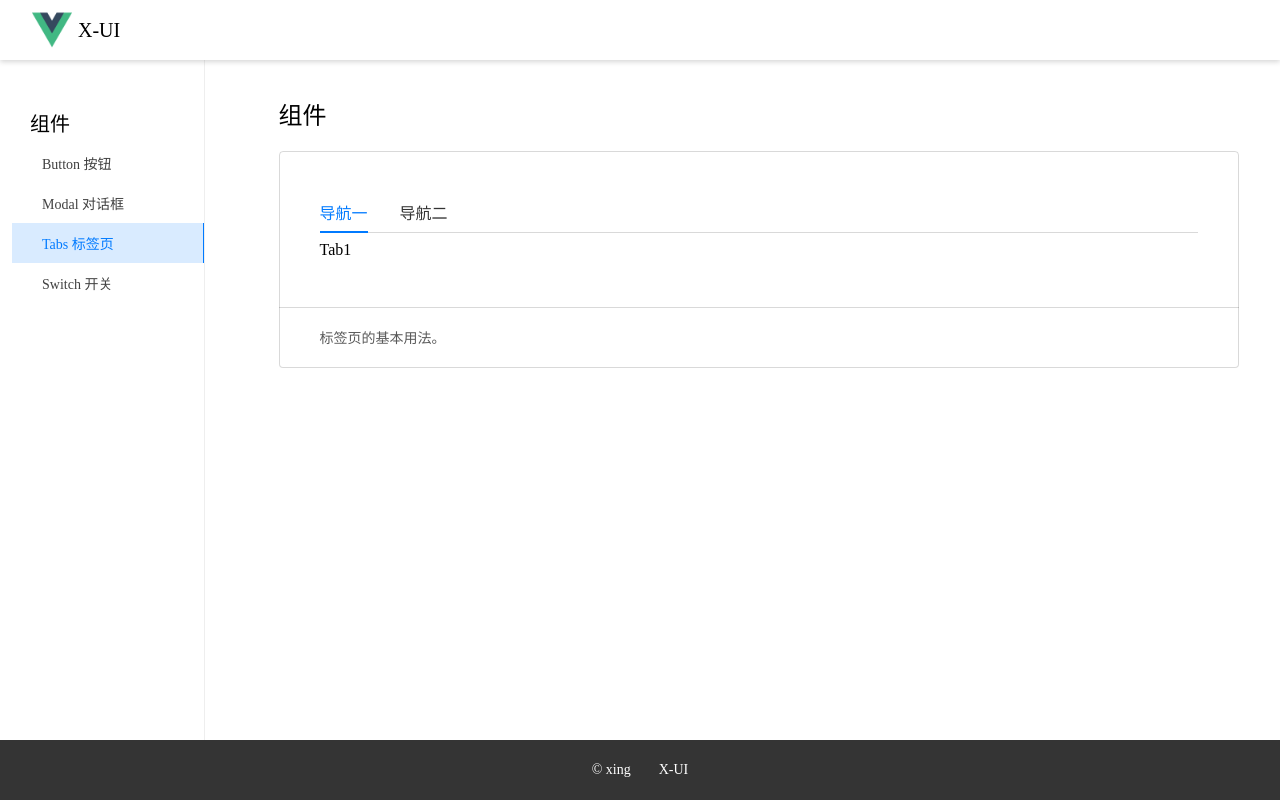
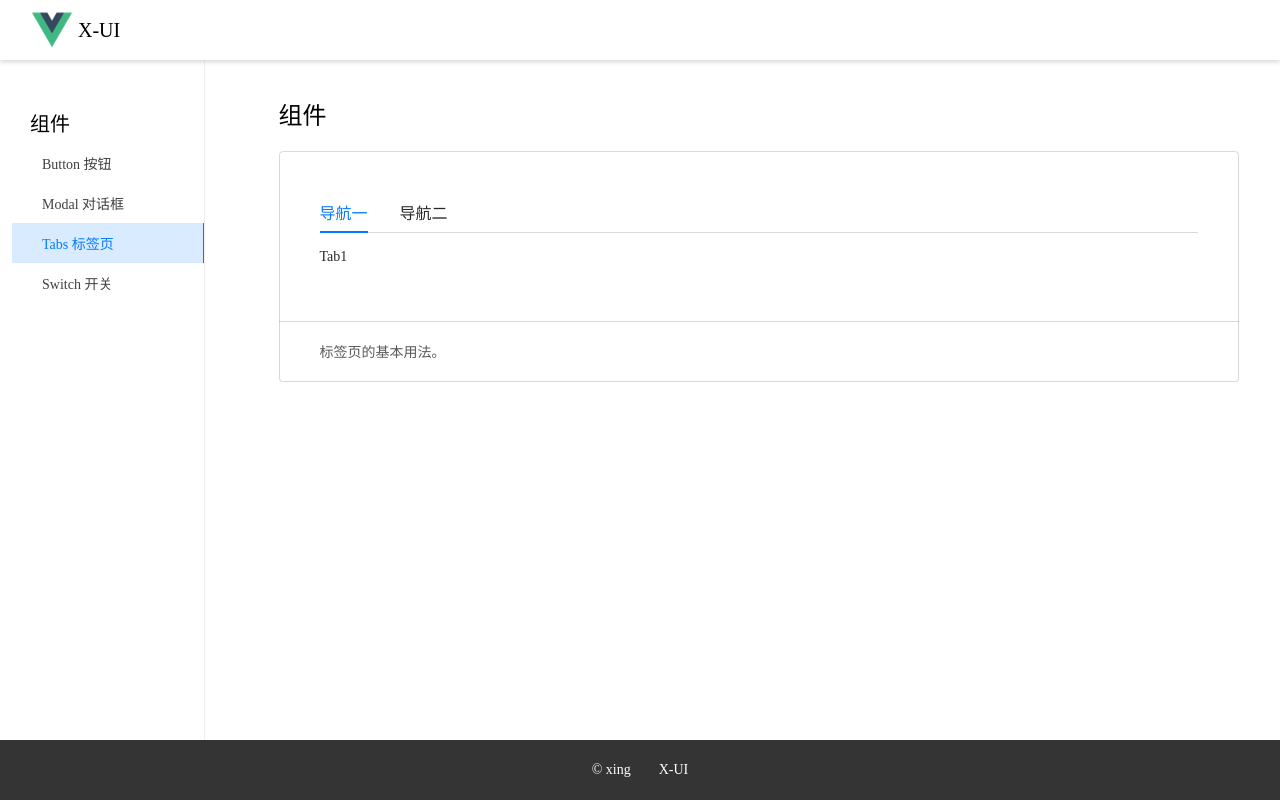
Before and after one commit to wuwenxing0912/vue3-ui, a Vue app: page /#/components/tabs in a window 1280 px wide. Built offline with nearby package versions, Linux system fonts and the light colour scheme.

Commit message:
完善样式

```diff
--- a/src/components/Tabs/Tabs.vue
+++ b/src/components/Tabs/Tabs.vue
@@ -100,11 +100,12 @@ export default {
 <style lang="scss" scoped>
 $main-color: #007aff;
 $border-color: #d9d9d9;
+$font-color: #000000d9;
 .x-tabs {
   &-nav {
     position: relative;
     display: flex;
-    color: #333;
+    color: $font-color;
     &-item {
       cursor: pointer;
       &.selected {
@@ -117,6 +118,10 @@ $border-color: #d9d9d9;
       background: $main-color;
       transition: all 0.25s;
     }
+  }
+  &-content {
+    font-size: 14px;
+    color: $font-color;
   }
 
   &.top {
@@ -136,7 +141,7 @@ $border-color: #d9d9d9;
       }
     }
     & .x-tabs-content {
-      padding: 8px 0;
+      padding: 16px 0;
     }
   }
 
@@ -185,8 +190,7 @@ $border-color: #d9d9d9;
       }
     }
     & .x-tabs-content {
-      padding-top: 8px;
-      padding-bottom: 16px;
+      padding: 16px 0;
     }
   }
 
```
